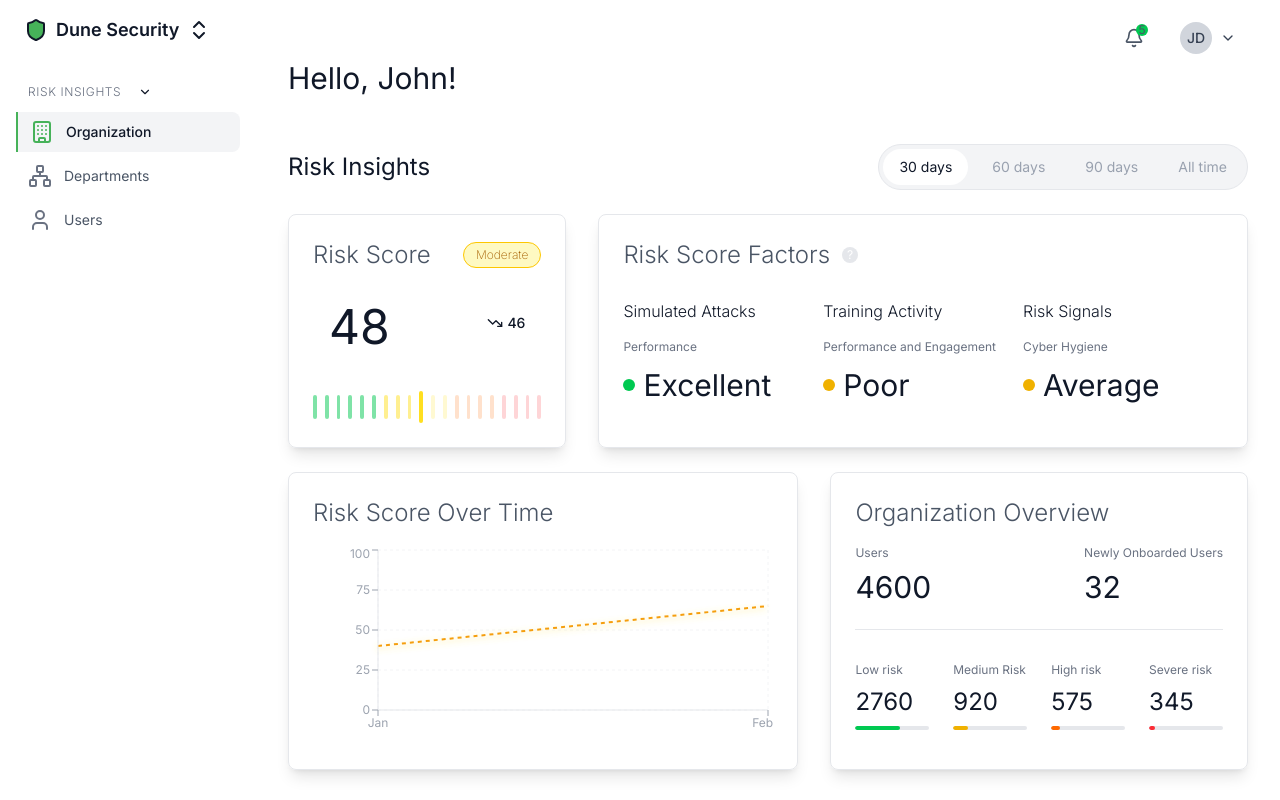
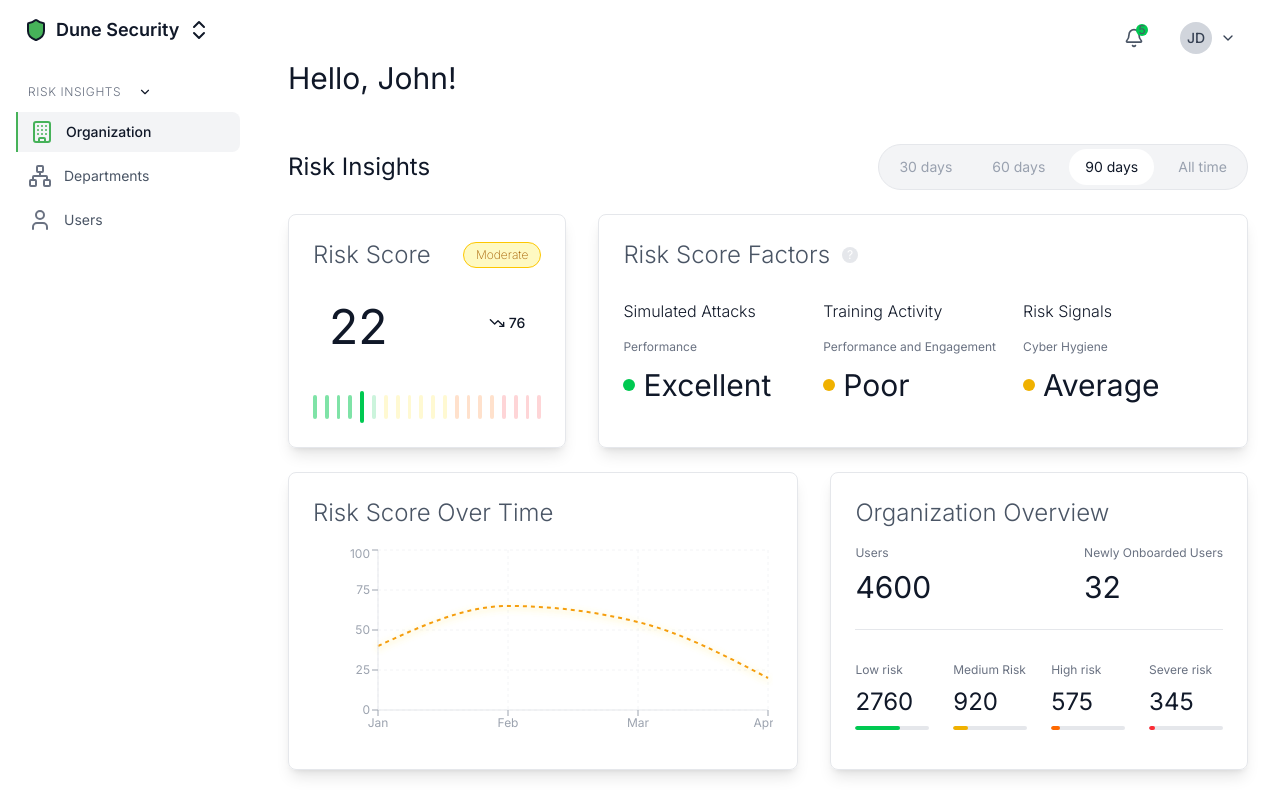
Before and after one commit to dlevenson44/dune-dashboard, a Next.js app: page / in a window 1280 px wide. Built offline with nearby package versions, Linux system fonts and the light colour scheme.

Commit message:
change default filter selection

```diff
--- a/features/dashboard/components/Dashboard/Dashboard.tsx
+++ b/features/dashboard/components/Dashboard/Dashboard.tsx
@@ -34,7 +34,7 @@ const Dashboard = ({
   organizationStats,
   attackDetails,
 }: DashboardProps) => {
-  const [filter, setFilter] = useState<string>(timeFilters[0].id)
+  const [filter, setFilter] = useState<string>(timeFilters[2].id)
   const [isSidebarOpen, setIsSidebarOpen] = useState(false)
 
   const filteredRiskScoreData = useMemo(() =>
```
